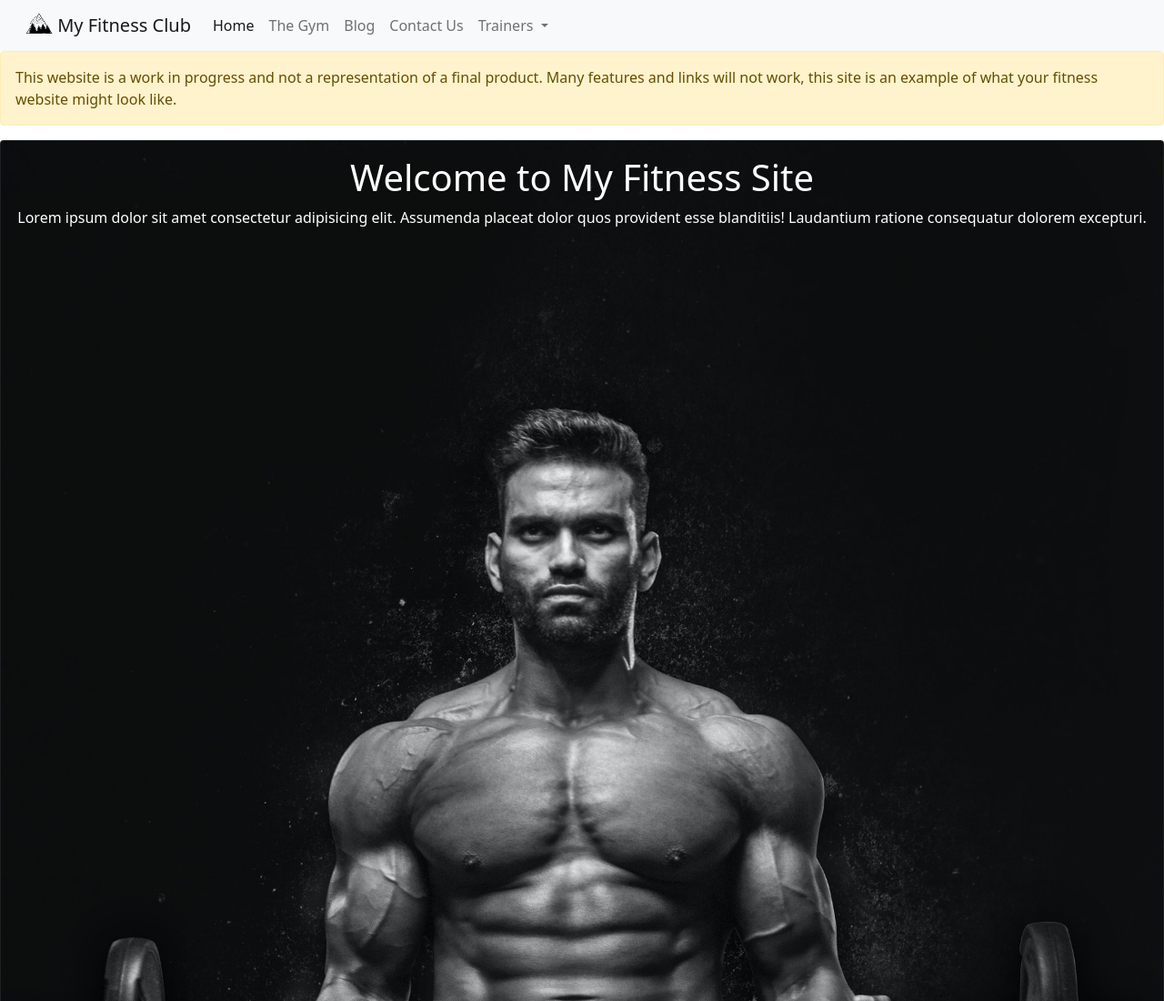
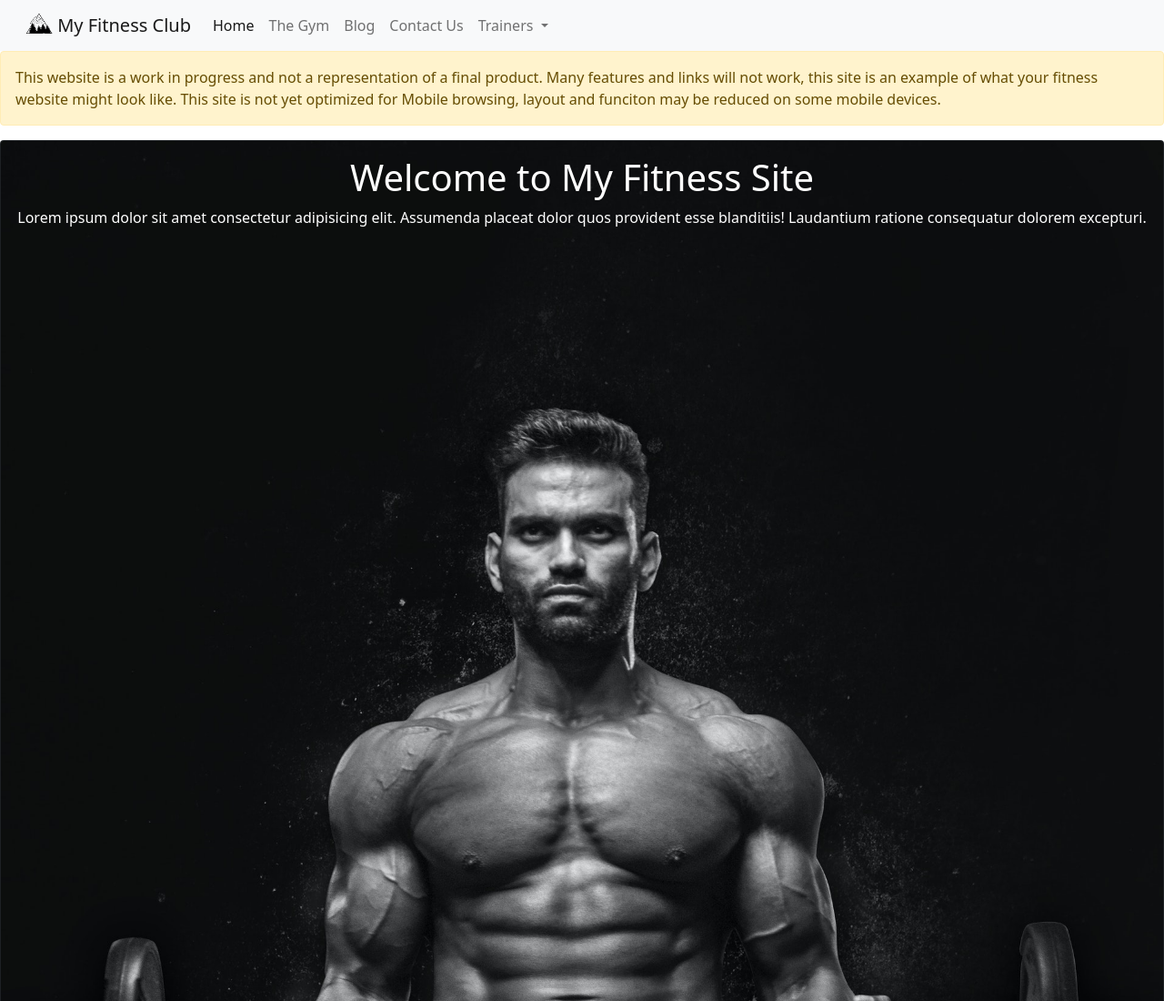
Before and after one commit to Trujillo-Andrew/sample-fitness-site, a plain HTML site: page index.html in a window 1280 px wide. Shown: the top 1100 px of the page at 91% size. Drawn offline with Linux system fonts and the light colour scheme.

Commit message:
updated alert message

```diff
--- a/index.html
+++ b/index.html
@@ -57,7 +57,7 @@
   <!-- Website Alert  -->
 
   <div class="alert alert-warning" role="alert">
-    This website is a work in progress and not a representation of a final product. Many features and links will not work, this site is an example of what your fitness website might look like.
+    This website is a work in progress and not a representation of a final product. Many features and links will not work, this site is an example of what your fitness website might look like. This site is not yet optimized for Mobile browsing, layout and funciton may be reduced on some mobile devices.
   </div>
 
 <!-- Showcase -->
```
